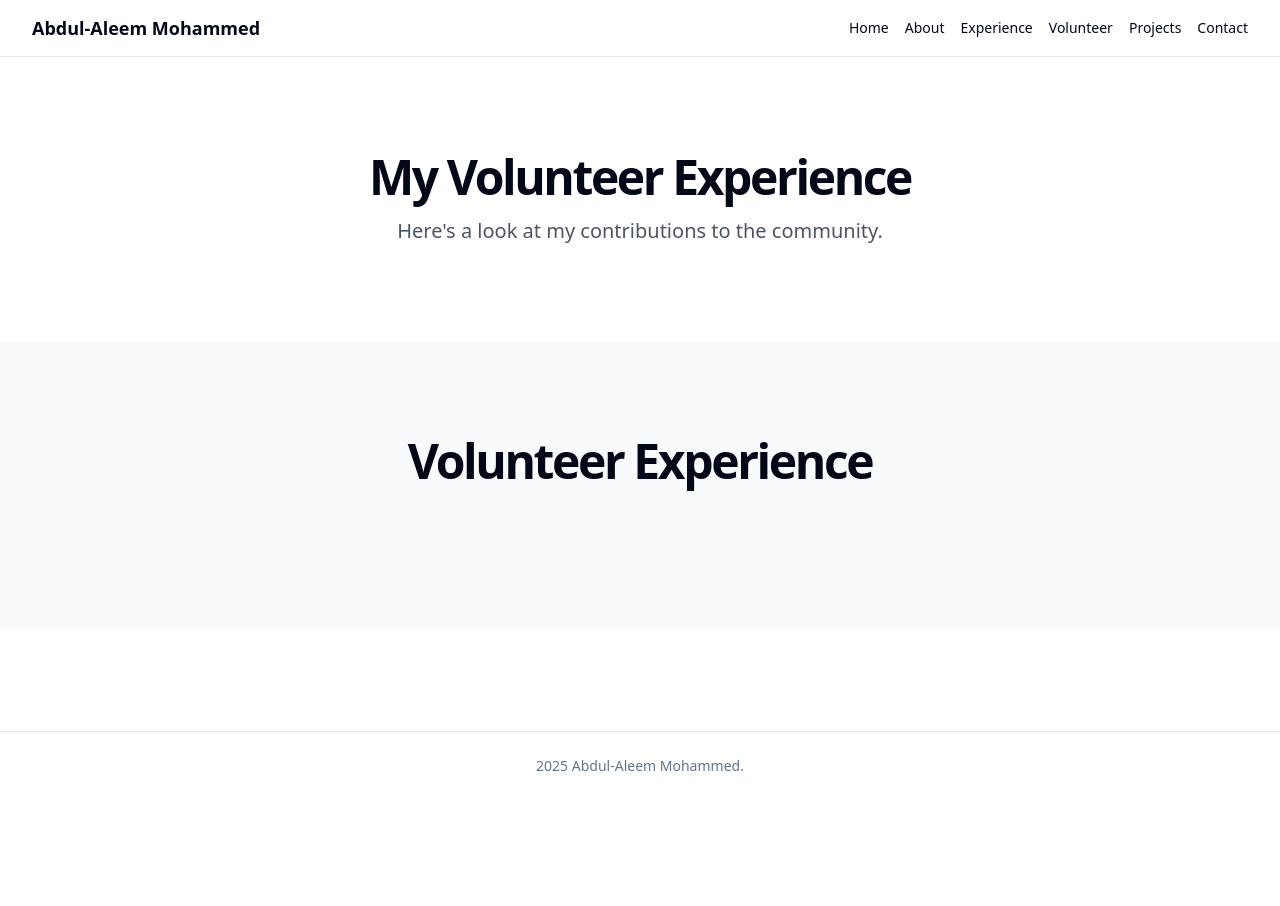
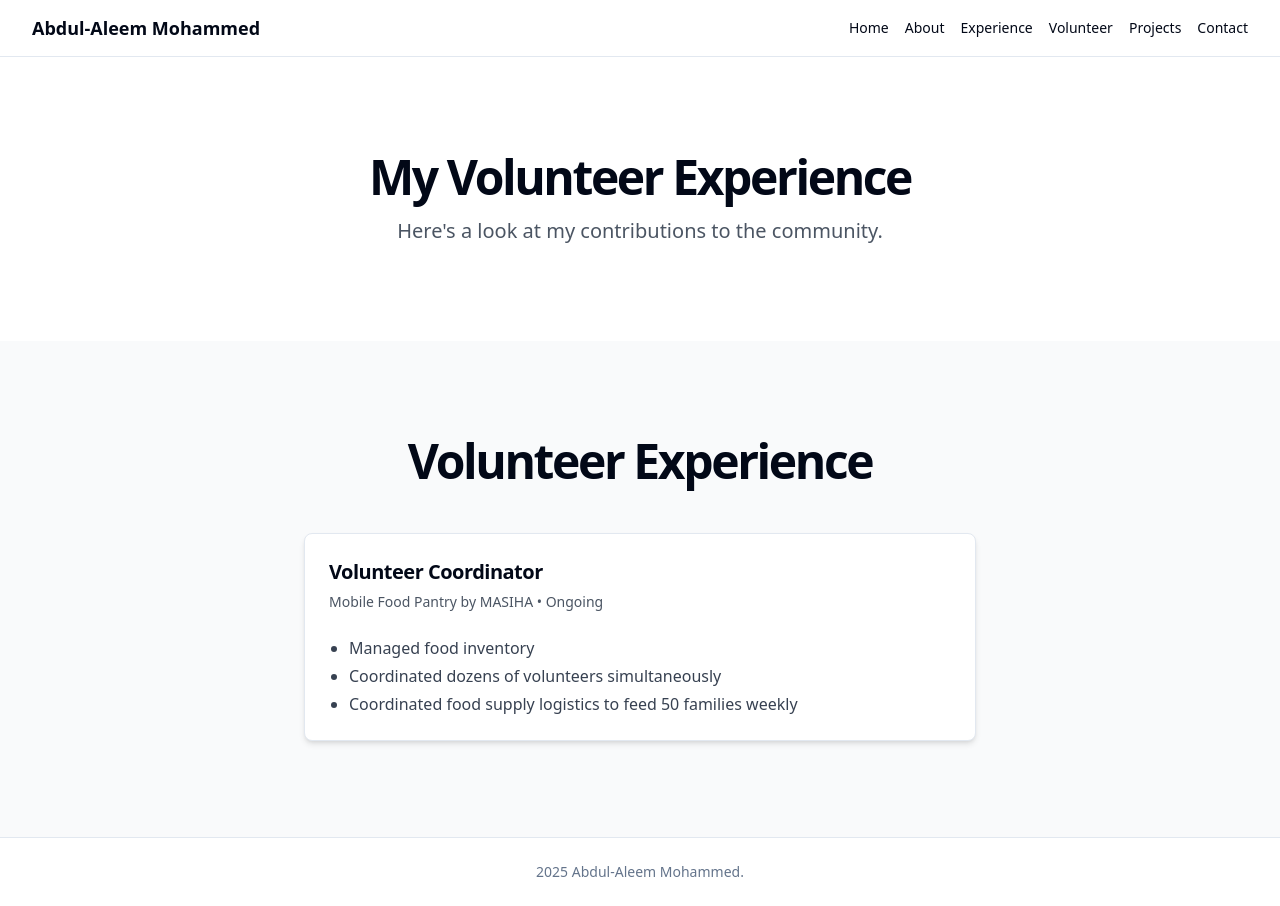
Before and after one commit to abaleemmo/Portfolio, a React (Vite) app: page /volunteer-experiences in a window 1280 px wide. Before the commit the page ends 800 px from the top, so only its background shows below. Built offline with nearby package versions, Linux system fonts and the light colour scheme.

Commit message:
[dyad] wrote 1 file(s)

```diff
--- a/src/components/VolunteerExperienceSection.tsx
+++ b/src/components/VolunteerExperienceSection.tsx
@@ -10,7 +10,17 @@ interface VolunteerExperience {
 }
 
 const volunteerExperiences: VolunteerExperience[] = [
-  // Volunteer experiences will be added here based on user input
+  {
+    title: "Volunteer Coordinator",
+    organization: "Mobile Food Pantry by MASIHA",
+    location: "", // Assuming no specific location provided, similar to previous work experience
+    dates: "Ongoing", // Assuming ongoing as no specific dates were given
+    description: [
+      "Managed food inventory",
+      "Coordinated dozens of volunteers simultaneously",
+      "Coordinated food supply logistics to feed 50 families weekly"
+    ],
+  },
 ];
 
 const VolunteerExperienceSection: React.FC = () => {
```
